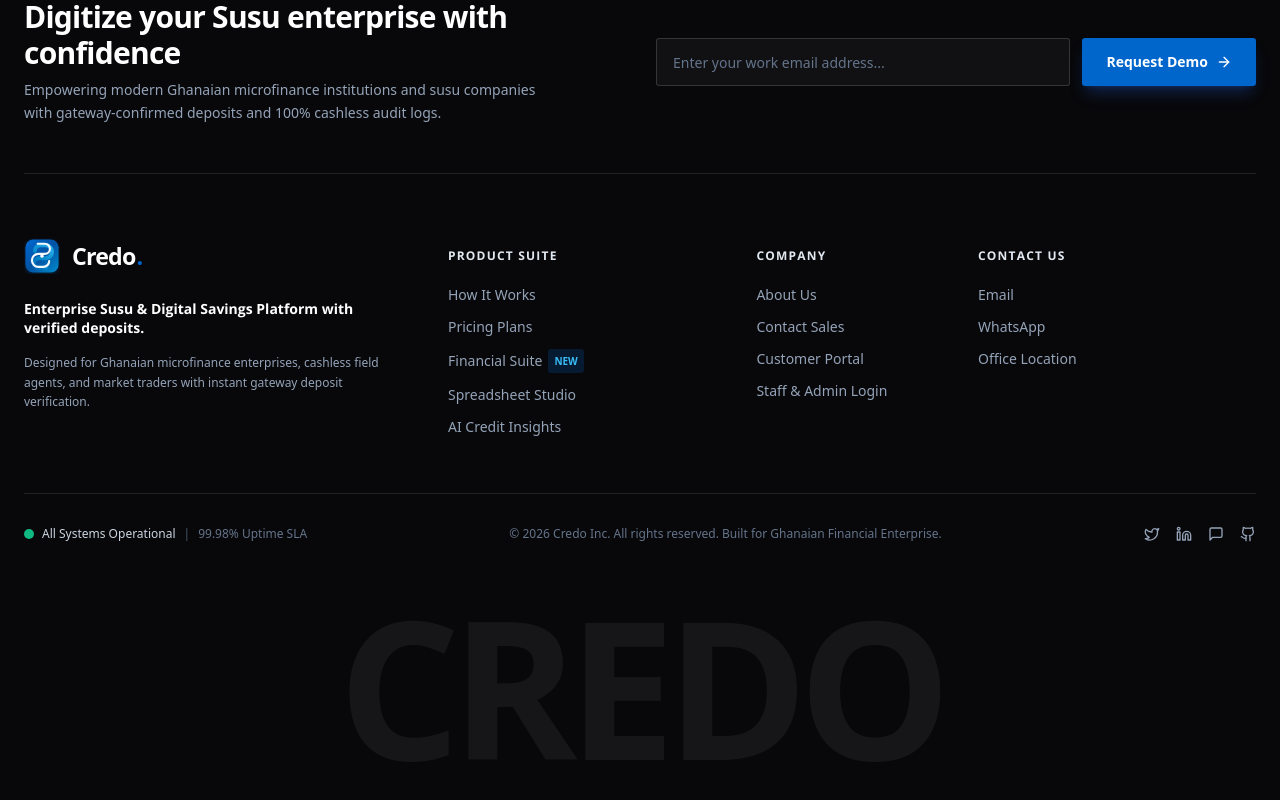
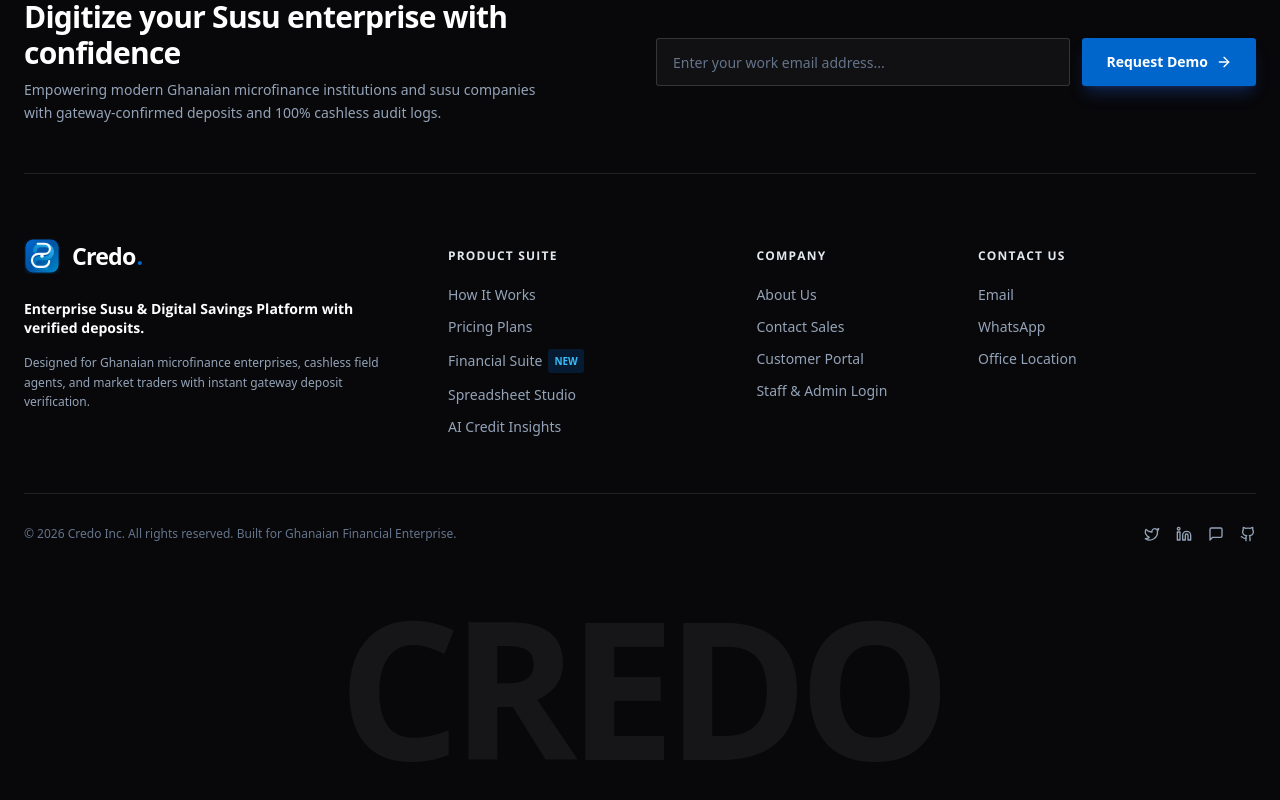
Before and after one commit to Gideon-Dadey/SusuFlow, a Next.js app in the folder apps/web/: page / in a window 1280 px wide. Shown: the part 4640-5440 px from the top of the page. Built offline with nearby package versions, Linux system fonts and the light colour scheme.

Commit message:
style(ui): remove system status and uptime SLA badge from footer

```diff
--- a/apps/web/src/components/marketing/footer.tsx
+++ b/apps/web/src/components/marketing/footer.tsx
@@ -239,18 +239,6 @@
 
         {/* Bottom Status & Copyright Bar */}
         <div className="mt-14 flex flex-col md:flex-row items-center justify-between gap-4 text-xs text-slate-500 border-t border-white/10 pt-8">
-          <div className="flex items-center gap-2">
-            <span className="relative flex h-2.5 w-2.5">
-              <span className="animate-ping absolute inline-flex h-full w-full rounded-full bg-emerald-400 opacity-75" />
-              <span className="relative inline-flex rounded-full h-2.5 w-2.5 bg-emerald-500" />
-            </span>
-            <span className="text-slate-300 font-medium">
-              All Systems Operational
-            </span>
-            <span className="text-slate-600">|</span>
-            <span>99.98% Uptime SLA</span>
-          </div>
-
           <div className="text-center">
             © {year} {APP_NAME} Inc. All rights reserved. Built for Ghanaian
             Financial Enterprise.
```
